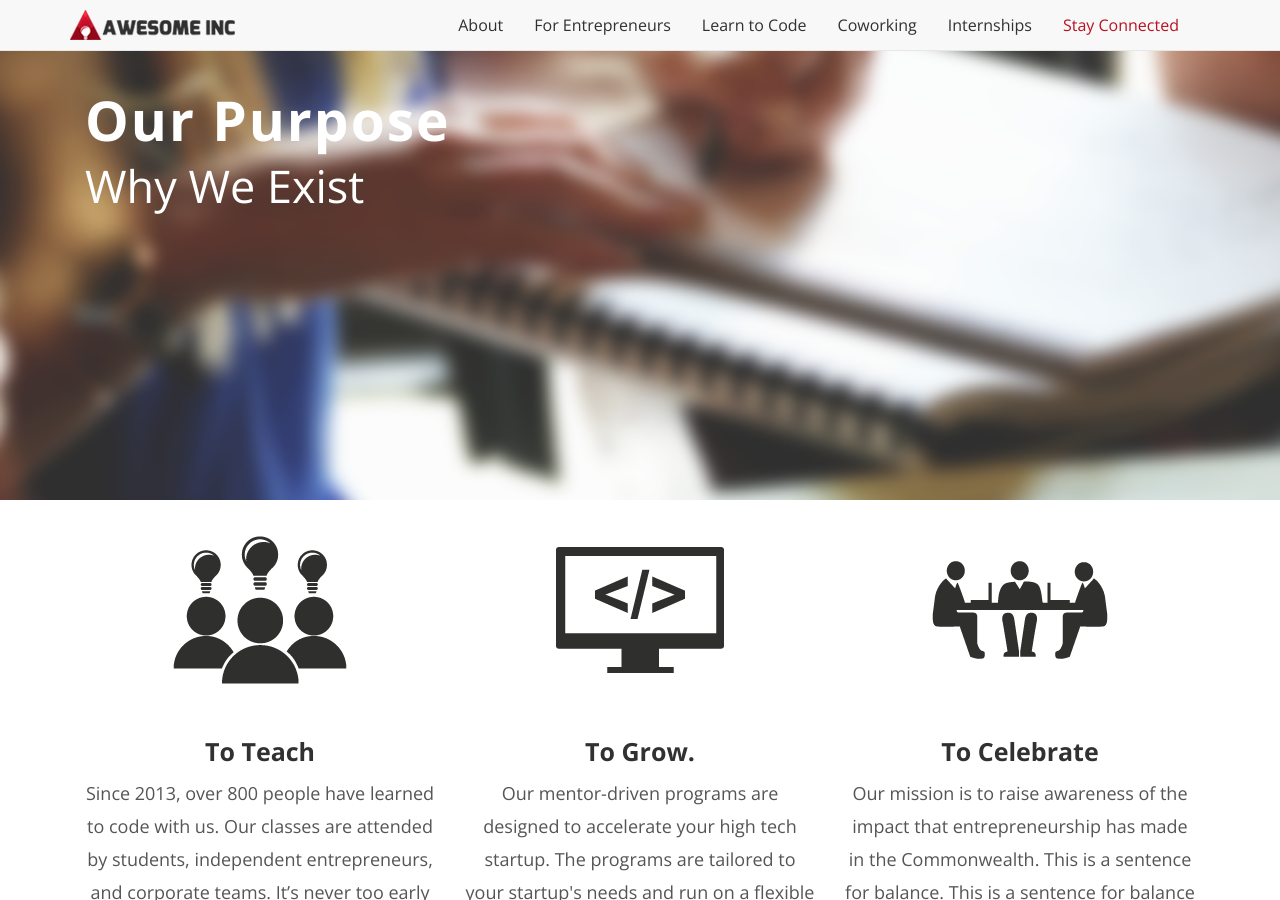
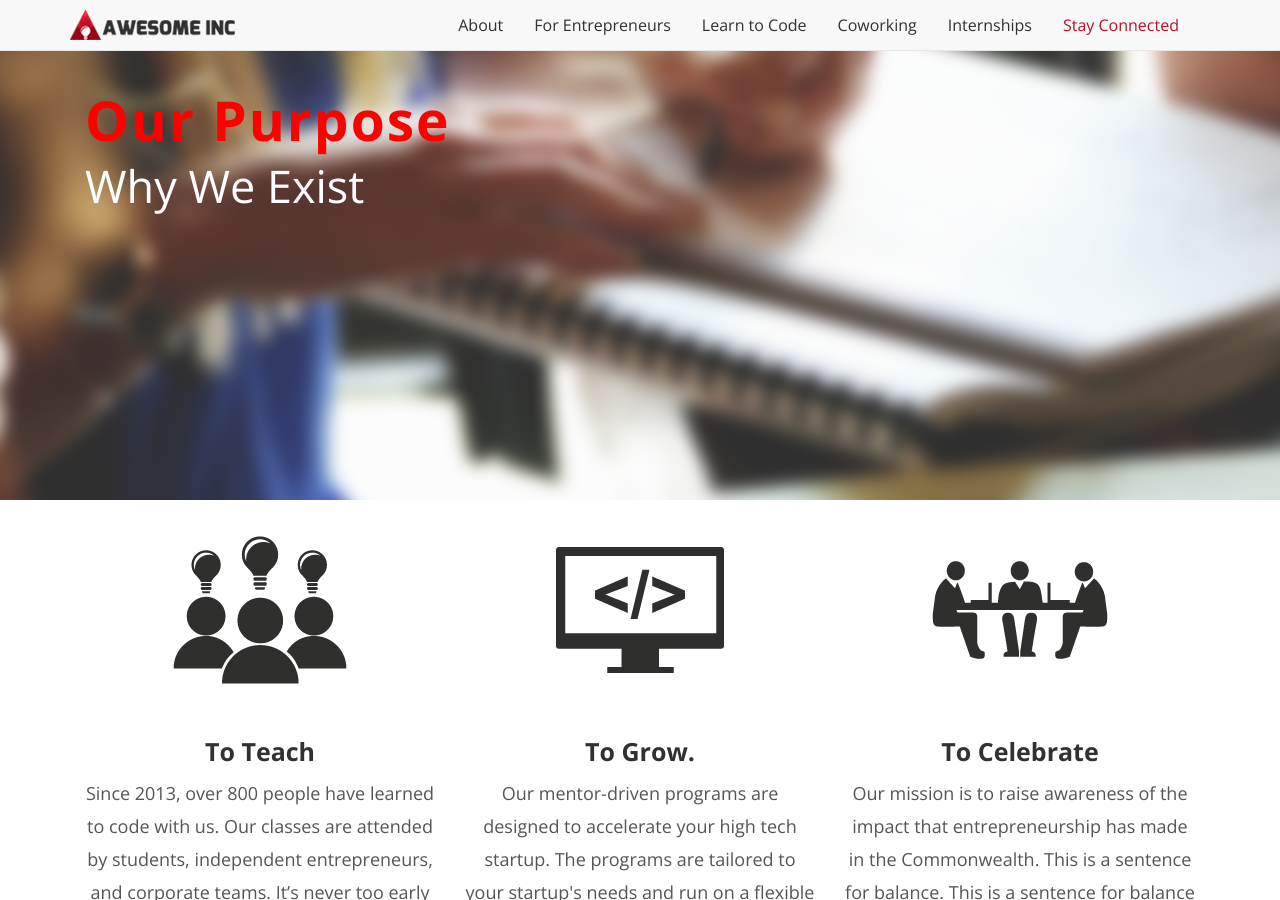
Before and after one commit to bcsmith12/bcsmith12.github.io, a Jekyll site: the page index.html, which Jekyll copies as it is, in a window 1280 px wide and 900 px high. Built offline with Jekyll 4.4.1, drawn with Linux system fonts in a browser that asks for light colours; nearby versions of some CDN libraries; library files that are not in the unit come from our copies; comment, search, counter and statistics services are not loaded.

Commit message:
Update index.html

```diff
--- a/index.html
+++ b/index.html
@@ -211,7 +211,7 @@ src="https://www.facebook.com/tr?id=1180841131949838&ev=PageView&noscript=1"
           <div id="headerwrap">
 		<div class="container">
 			<div class="col-lg-7">
-				<h1 style="color:white"><b>Our Purpose</b> <br/>
+				<h1 style="color:red"><b>Our Purpose</b> <br/>
 					<h2 style="color:white" class="subtitle">
 						Why We Exist
 					</h2>
```
